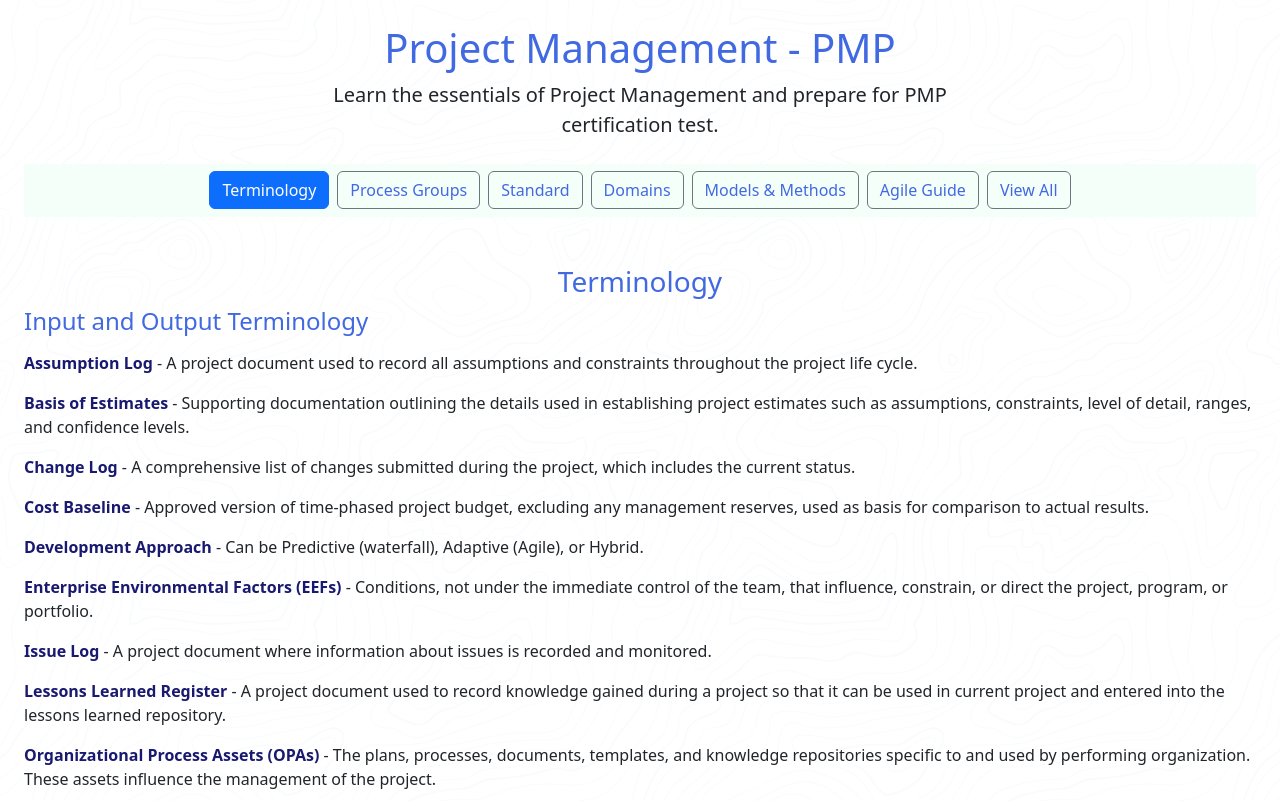
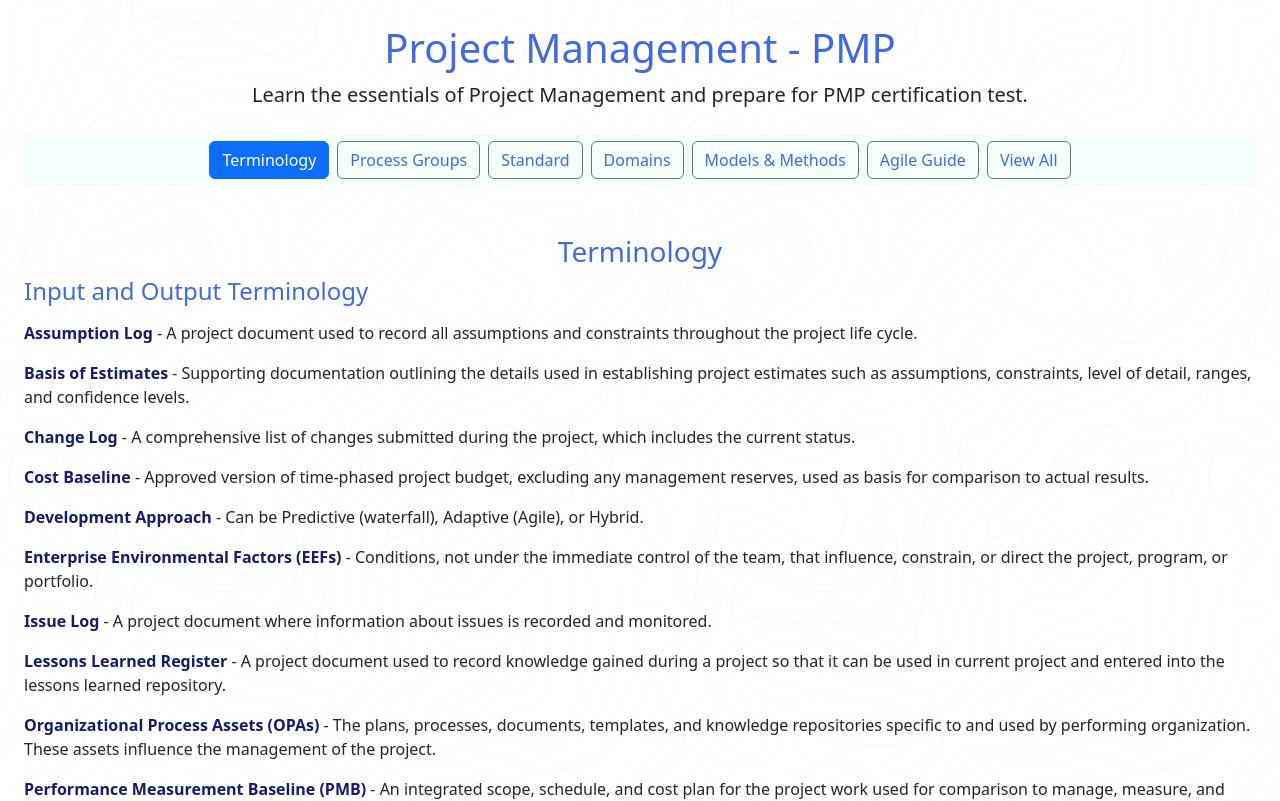
Before and after one commit to divyesh-jani/learning-project-management, a React (Vite) app: page / in a window 1280 px wide. Shown: the top 801 px of the page. Built offline with nearby package versions, Linux system fonts and the light colour scheme.

Commit message:
Fix menu styling on tablets and useEffect to enable tooltip on first render

```diff
--- a/src/App.jsx
+++ b/src/App.jsx
@@ -1,4 +1,5 @@
 import { useState } from 'react';
+import { useEffect } from 'react';
 import './App.css'
 import AgileGuide from './components/AgileGuide';
 import StandardForProjectManagement from './components/StandardForProjectManagement';
@@ -22,20 +23,22 @@
     document.getElementById(thisElementId).className = 'tabBtn btn btn-primary fw-medium';
   }
 
-  const tooltipTriggerList = document.querySelectorAll('[data-bs-toggle="tooltip"]');
-  const tooltipList = [...tooltipTriggerList].map(tooltipTriggerEl => new bootstrap.Tooltip(tooltipTriggerEl));
+  useEffect(() => {
+    const tooltipTriggerList = document.querySelectorAll('[data-bs-toggle="tooltip"]');
+    const tooltipList = [...tooltipTriggerList].map(tooltipTriggerEl => new bootstrap.Tooltip(tooltipTriggerEl));
+  }, []);
 
   return (
     <div>
       <header className='px-4 my-4 text-center'>
         <h1 className='display-6 fw-normal'>Project Management - PMP</h1>
-        <div className='col-lg-6 mx-auto'>
+        <div className='col-lg-10 mx-auto'>
           <p className='lead mb-4 fw-normal'>Learn the essentials of Project Management and prepare for PMP certification test.</p>
         </div>
       </header>
 
       <nav className='px-4 my-4 text-center sticky-top'>
-        <div className='d-grid gap-2 d-sm-flex justify-content-sm-center topics'>
+        <div className='d-grid gap-2 d-md-flex justify-content-md-center topics'>
           <button type='button' className='tabBtn btn btn-primary fw-medium' onClick={() => useTab(1)} id='btn1'>Terminology</button>
           <button type='button' className='tabBtn btn btn-outline-secondary fw-medium' onClick={() => useTab(2)} id='btn2'>Process Groups</button>
           <button type='button' className='tabBtn btn btn-outline-secondary fw-medium' onClick={() => useTab(3)} id='btn3'>Standard</button>
```
